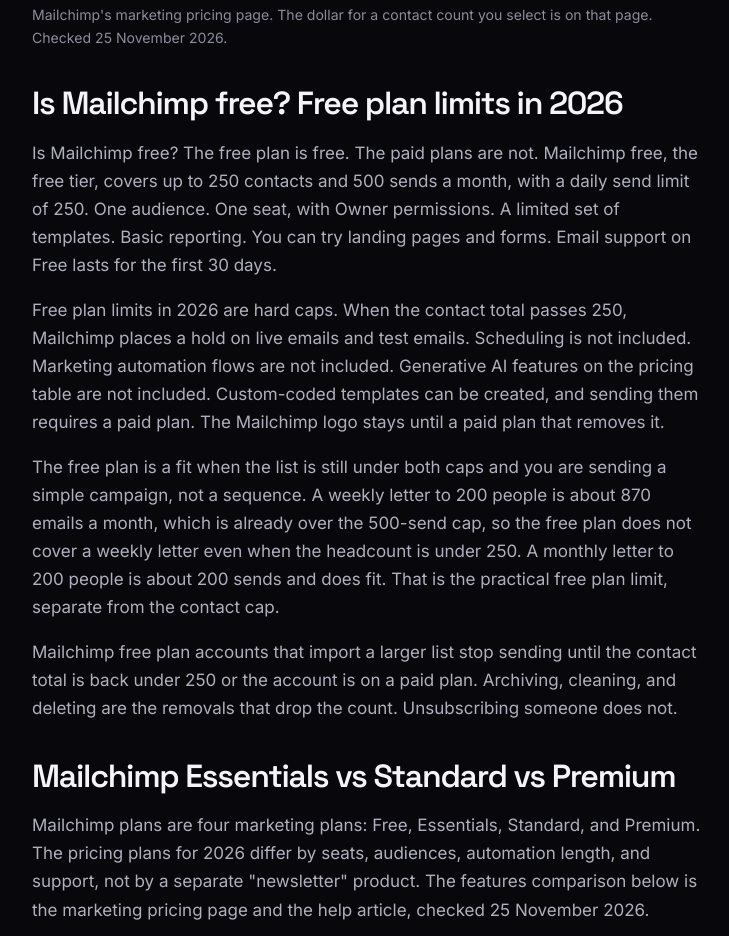
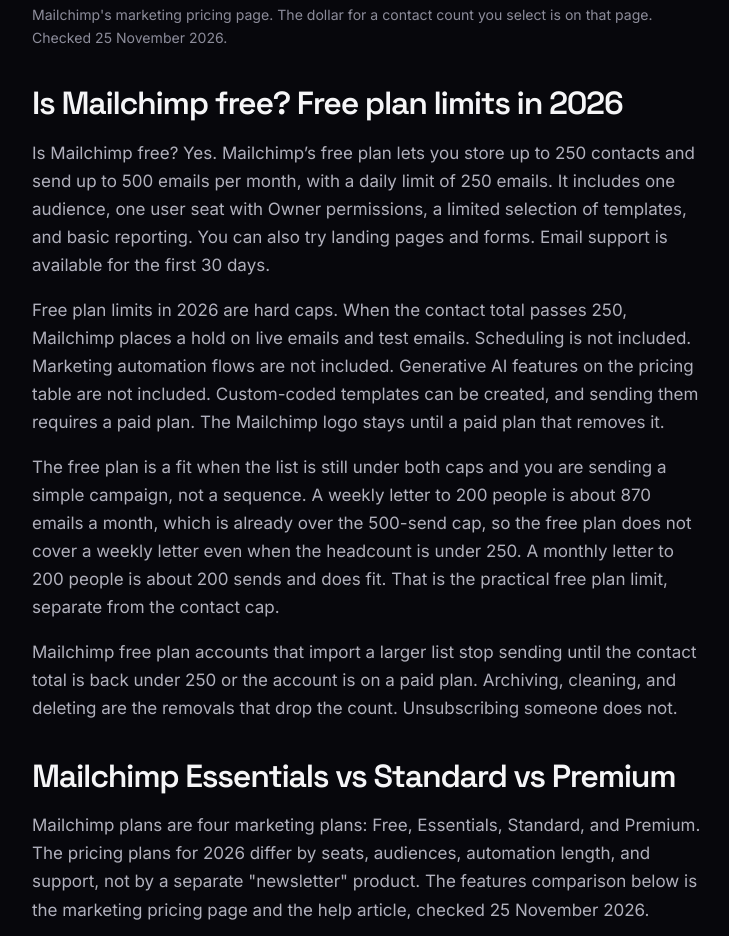
Before and after one commit to Sortino-IO/sendforless, an Astro site: page /pricing/mailchimp in a window 1280 px wide. Shown: the part 2700-3636 px from the top of the page, without its empty margins (308-1037 px from the left). Built offline with nearby package versions, Linux system fonts and the light colour scheme; Astro itself is replaced by a stand-in of ours.

Commit message:
Clarify what Mailchimp’s free plan includes

```diff
--- a/src/pages/pricing/mailchimp.mdx
+++ b/src/pages/pricing/mailchimp.mdx
@@ -94,7 +94,7 @@ A contact limit is the maximum you can store at any point in the billing cycle.
 
 ## Is Mailchimp free? Free plan limits in 2026
 
-Is Mailchimp free? The free plan is free. The paid plans are not. Mailchimp free, the free tier, covers up to 250 contacts and 500 sends a month, with a daily send limit of 250. One audience. One seat, with Owner permissions. A limited set of templates. Basic reporting. You can try landing pages and forms. Email support on Free lasts for the first 30 days.
+Is Mailchimp free? Yes. Mailchimp’s free plan lets you store up to 250 contacts and send up to 500 emails per month, with a daily limit of 250 emails. It includes one audience, one user seat with Owner permissions, a limited selection of templates, and basic reporting. You can also try landing pages and forms. Email support is available for the first 30 days.
 
 Free plan limits in 2026 are hard caps. When the contact total passes 250, Mailchimp places a hold on live emails and test emails. Scheduling is not included. Marketing automation flows are not included. Generative AI features on the pricing table are not included. Custom-coded templates can be created, and sending them requires a paid plan. The Mailchimp logo stays until a paid plan that removes it.
 
```
